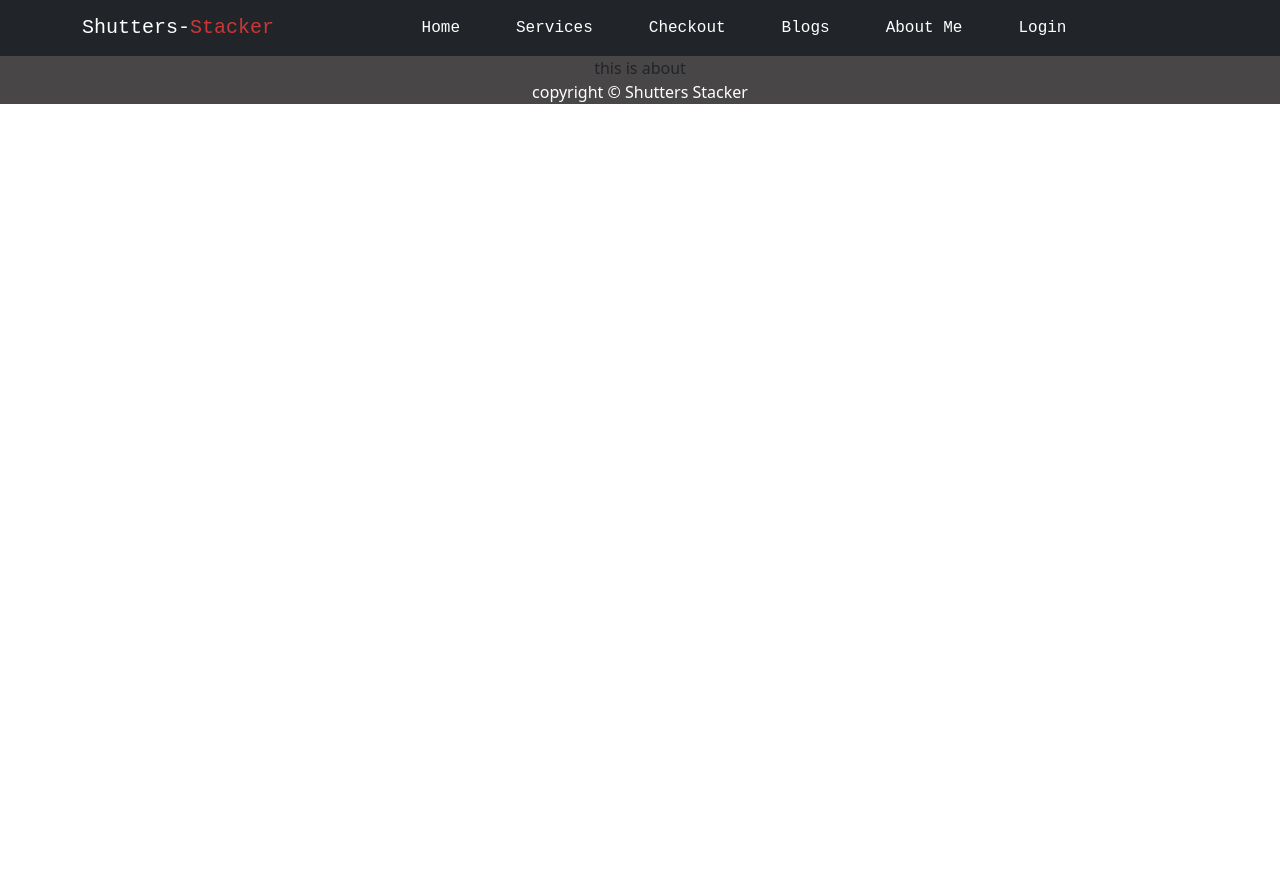
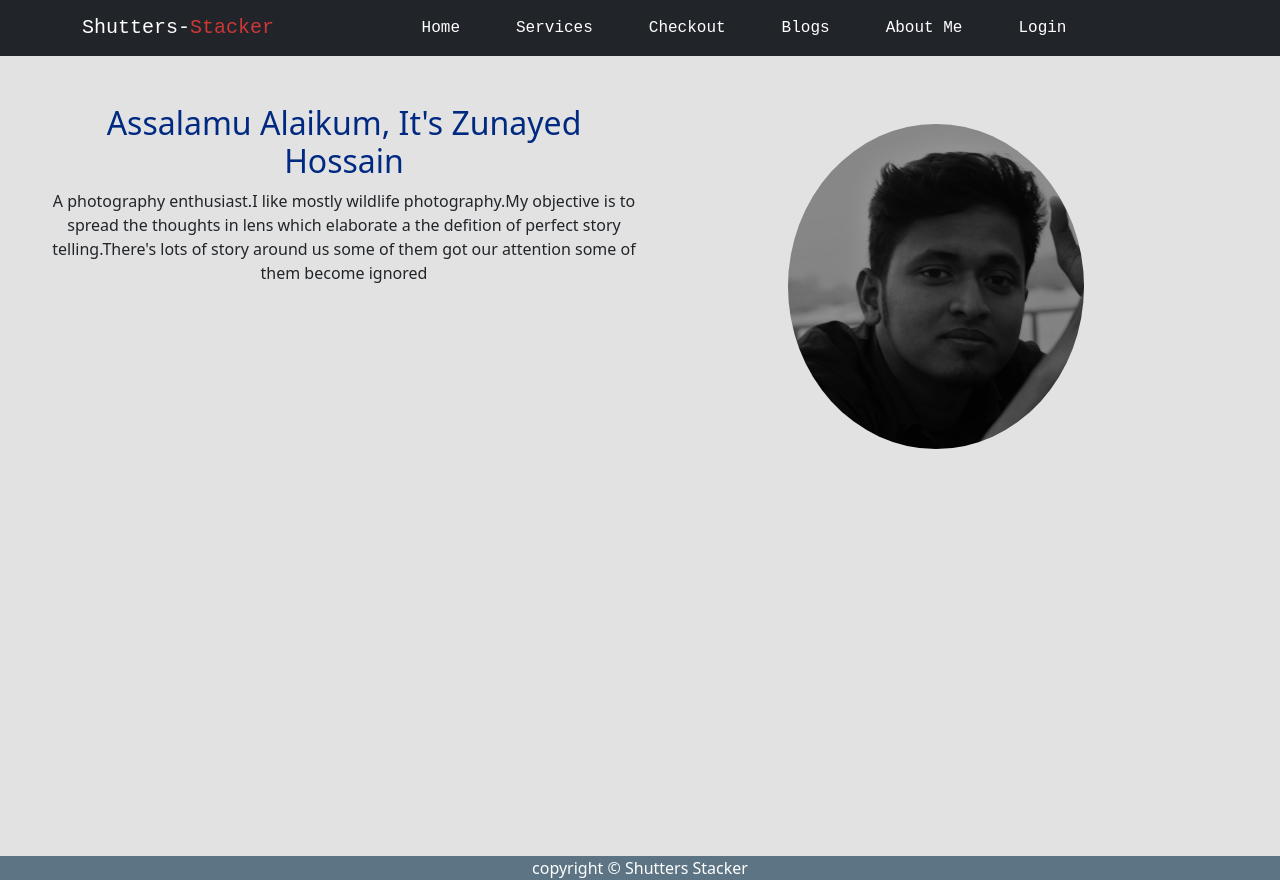
Before and after one commit to zunuu/Shutters-Stacker-Client-Side, a React (Create React App) app: page /aboutme in a window 1280 px wide. Before the commit the page ends 800 px from the top, so only its background shows below. Built offline with nearby package versions, Linux system fonts and the light colour scheme; the HTML template or start-up script is replaced by a standard one.

Commit message:
about-updated

```diff
--- a/src/App.css
+++ b/src/App.css
@@ -1,6 +1,6 @@
 .App {
   text-align: center;
-  background-color: rgba(34, 32, 32, 0.829);
+  background-color: rgba(60, 88, 107, 0.829);
 }
 
 .App-logo {
--- a/src/Components/Main/Aboutme/Aboutme.css
+++ b/src/Components/Main/Aboutme/Aboutme.css
@@ -0,0 +1,14 @@
+.blogs {
+    min-height: 100vh;
+    background-color: rgb(226, 226, 226);
+}
+
+.greetings {
+    color: rgb(0, 41, 130);
+
+}
+
+.aboutme-img {
+    border-radius: 50%;
+    margin: 20px;
+}
--- a/src/Components/Main/Aboutme/Aboutme.js
+++ b/src/Components/Main/Aboutme/Aboutme.js
@@ -1,9 +1,18 @@
 import React from 'react';
-
+import img from '../../../Images/aboutme.jpg'
+import './Aboutme.css'
 const Aboutme = () => {
     return (
-        <div>
-            this is about
+        <div className='d-flex p-5 blogs '>
+            <div className='col-xl-6 '>
+                <h2 className='greetings'>
+                    Assalamu Alaikum, It's Zunayed Hossain
+                </h2>
+                <p>A photography enthusiast.I like mostly wildlife photography.My objective is to spread the thoughts in lens which elaborate a the defition of perfect story telling.There's lots of story around us some of them got our attention some of them become ignored</p>
+            </div>
+            <div className='w-100  '>
+                <img className='aboutme-img w-50' src={img} alt="" />
+            </div>
         </div>
     );
 };
--- a/src/Components/Main/Blogs/Blogs.js
+++ b/src/Components/Main/Blogs/Blogs.js
@@ -1,18 +1,9 @@
 import React from 'react';
 import img from '../../../Images/aboutme.jpg'
+import "./Blogs.css"
 const Blogs = () => {
     return (
-        <div className='d-flex w-100 bg-light'>
-            <div>
-                <h2>
-                    Assalamu Alaikum, It's Zunayed Hossain
-                </h2>
-                <p>A photography enthusiast.I like mostly wildlife photography.My objective is to spread the thoughts in lens which elaborate a the defition of perfect story telling.There's lots of story around us some of them got our attention some of them become ignored</p>
-            </div>
-            <div className='w-100'>
-                <img className='aboutme-img' src={img} alt="" />
-            </div>
-        </div>
+        <div></div>
     );
 };
 
--- a/src/Components/Main/Home/Service/Service.css
+++ b/src/Components/Main/Home/Service/Service.css
@@ -5,6 +5,7 @@
     border-top-left-radius: 100%;
     border-top-right-radius: 100%;
     height: 600px;
+    background-color: rgba(128, 101, 223, 0.856) !important;
 
 }
 
```
Also changed, not shown: src/Images/aboutme.jpg.
